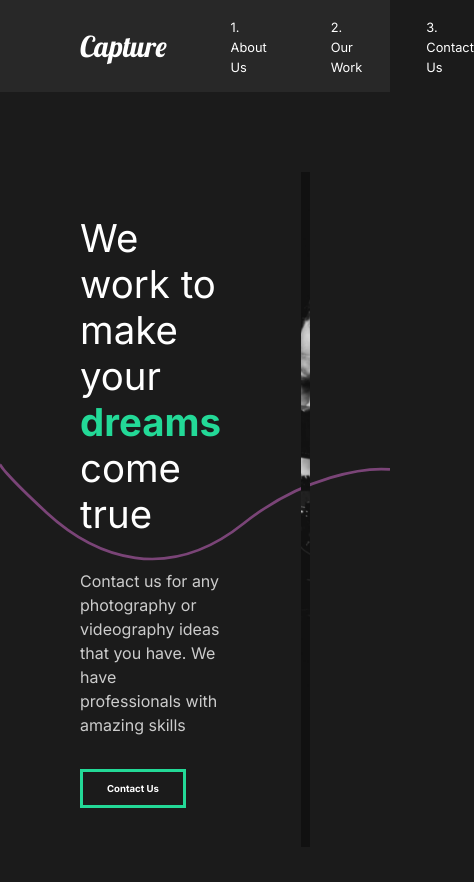
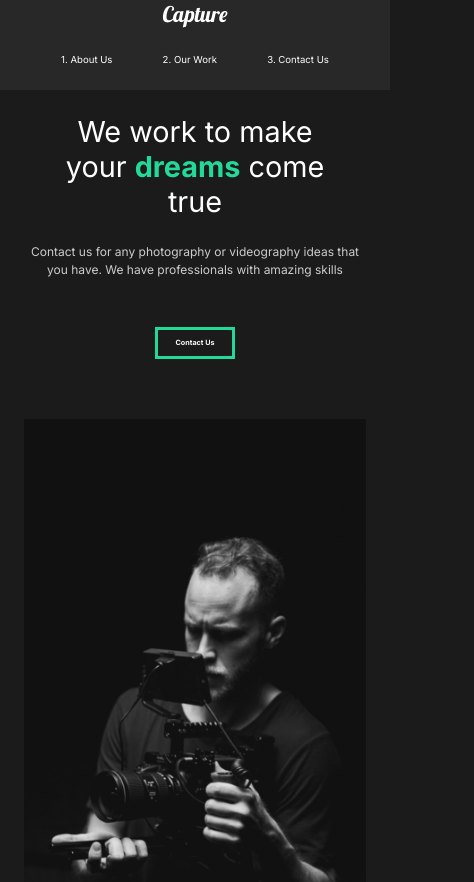
Before and after one commit to Kevinfrias4/react-capture, a React (Create React App) app: page / in a window 390 px wide. Shown: the top 882 px of the page, 474 px wide, since content can reach past the window. Built offline with nearby package versions, Linux system fonts and the light colour scheme.

Commit message:
Added mobile styling

```diff
--- a/src/animation.js
+++ b/src/animation.js
@@ -1,7 +1,7 @@
 export const pageAnimation = {
     hidden: {
         opacity: 0,
-        y: 300
+        y: -300
     },
     show: {
         opacity: 1,
@@ -103,7 +103,7 @@ export const imageSlide = {
         opacity: 1,
         x: -300,
         transition: {
-            duration: 1,
+            duration: 2,
         },
     },
     show: {
@@ -111,7 +111,7 @@ export const imageSlide = {
         x: 0,
         transition: {
             ease: 'easeOut',
-            duration: 2,
+            duration: 1.5,
         },
     },
 };
--- a/src/components/GlobalStyle.js
+++ b/src/components/GlobalStyle.js
@@ -6,6 +6,12 @@ const GlobalStyle = createGlobalStyle`
         margin: 0;
         padding: 0;
         box-sizing: border-box;
+    }
+
+    html {
+        @media (max-width: 1700px) {
+            font-size: 75%;
+        }
     }
 
     body {
--- a/src/components/Nav.js
+++ b/src/components/Nav.js
@@ -54,6 +54,22 @@ const StyledNav = styled.nav`
         padding-left: 4rem;
         position: relative;
     }
+    @media (max-width: 1300px) {
+        flex-direction: column;
+        padding: 0rem 1rem;
+        #logo {
+            display: inline-block;
+            margin: 0rem;
+        }
+        ul {
+            padding: 2rem;
+            justify-content: space-around;
+            width: 100%;
+        }
+        li {
+            padding: 0;
+        }
+    }
 `;
 
 export default Nav;
--- a/src/components/ServicesSection.js
+++ b/src/components/ServicesSection.js
@@ -78,7 +78,9 @@ const Services =  styled(About)`
 const Cards = styled.div`
     display: flex;
     flex-wrap: wrap;
-
+    @media (max-width: 1300px) {
+        justify-content: center;
+    }
 `;
 
 const Card = styled.div`
--- a/src/pages/ContactUs.js
+++ b/src/pages/ContactUs.js
@@ -46,11 +46,18 @@ const ContactStyle = styled(motion.div)`
     padding: 5rem 5rem;
     color: #353535;
     min-height: 90vh;
+    @media (max-width: 1300px) {
+        padding: 2rem;
+        font-size: 1rem;
+    }
 `;
 
 const Title = styled.div`
     margin-bottom: 3rem;
     color: black;
+    @media (max-width: 1300px) {
+        margin-top: 5rem;
+    }
 `;
 
 const Hide = styled.div`
--- a/src/pages/MovieDetail.js
+++ b/src/pages/MovieDetail.js
@@ -76,6 +76,10 @@ const Awards = styled.div`
     margin: 5rem 5rem;
     align-items: center;
     justify-content: space-around;
+    @media (max-width: 1300px) {
+        display: block;
+        margin: 3rem 2rem;
+    }
 `;
 
 const AwardStyle = styled.div`
--- a/src/pages/OurWork.js
+++ b/src/pages/OurWork.js
@@ -74,6 +74,9 @@ const Work = styled(motion.div)`
     h2 {
         padding: 1rem 0rem;
     }
+    @media (max-width: 1300px) {
+        padding: 2rem 2rem
+    }
 `;
 
 const Movie = styled(motion.div)`
--- a/src/styles.js
+++ b/src/styles.js
@@ -8,6 +8,11 @@ export const About = styled(motion.div)`
     justify-content: space-between;
     padding: 5rem 5rem;
     color: white;
+    @media (max-width: 1300px) {
+        display: block;
+        padding: 2rem 2rem;
+        text-align: center;
+    }
 `;
 
 export const Description = styled.div`
@@ -16,6 +21,12 @@ export const Description = styled.div`
     z-index: 2;
     h2 {
         font-weight: lighter;
+    }
+    @media (max-width: 1300px) {
+        padding: 0;
+        button {
+            margin: 2rem 0rem 5rem 0rem;
+        }
     }
 `;
 
```
